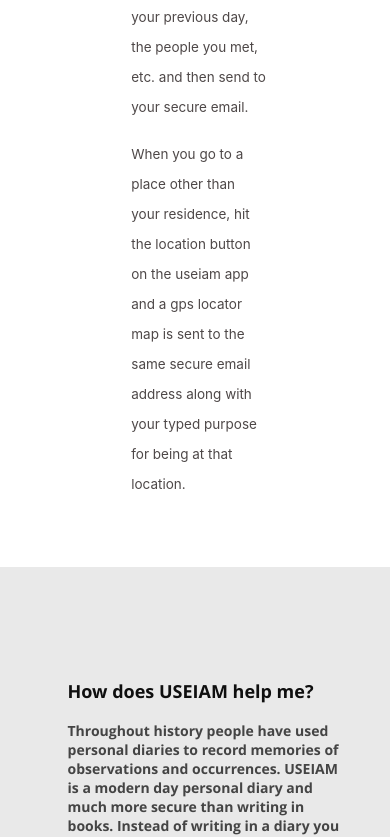
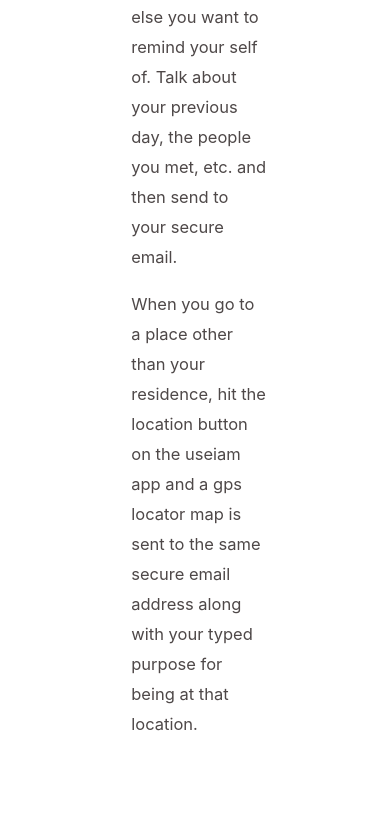
Before and after one commit to savana-s/landingpage-04-09, a React (Create React App) app: page / in a window 390 px wide. Shown: the part 1960-2797 px from the top of the page. Built offline with nearby package versions, Linux system fonts and the light colour scheme.

Commit message:
Improved mobile layout
Now in mobile view the screen looks alot better. Two big paragraphs on 4th componant have a better proportioning.  Width is closer to 60vw during iphone x view. This is good although #about3 .contact-details should be padded somehow. The width is too large at the moment.

```diff
--- a/public/css/layout.css
+++ b/public/css/layout.css
@@ -36,6 +36,20 @@
     padding-right: 8vh;
     padding-top: 6vh;
     padding-bottom: 7vh;
+  }
+
+  #about3 .contact-details p {
+  }
+
+  #about3 .column01 p {
+    width: 100%;
+    font-size: 1.1em;
+    padding-left: 1vh;
+    padding-right: 1vh;
+  }
+
+  #about3 .column01 p.last {
+    margin-bottom: 3vh;
   }
 
   .column02 {
@@ -261,6 +275,9 @@
 }
 #about3 .column01 p {
   color: #4e4848;
+}
+#about3 .column01 p.last {
+  padding-bottom: 3vh;
 }
 
 /* Clear floats after image containers */
--- a/src/components/Header.js
+++ b/src/components/Header.js
@@ -1,4 +1,5 @@
 import React, { Component } from "react";
+
 export default class Header extends Component {
   render() {
     return (
```
